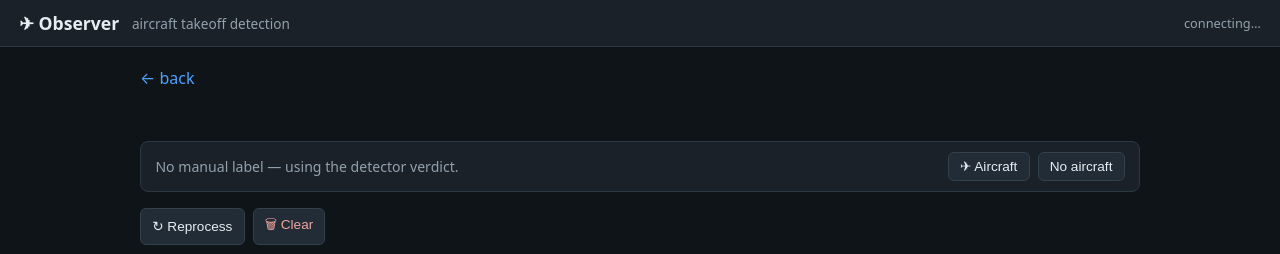
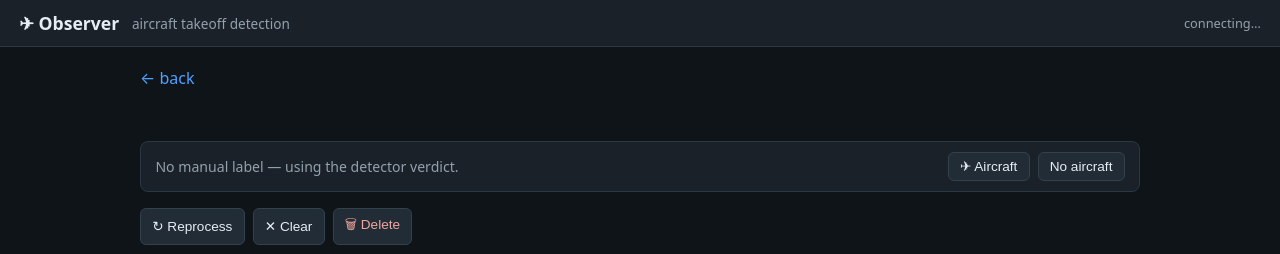
Before and after one commit to MUzzell/observer, a FastAPI app: template observer/web/templates/clip_detail.html in a window 1280 px wide. Shown: the top 254 px of the page. Run offline with FastAPI, Linux system fonts and the light colour scheme; the template is opened without the code that fills it, so the values that code supplies are empty; some libraries are stand-ins or nearby versions.

Commit message:
Add 'delete' button

```diff
--- a/observer/web/app.py
+++ b/observer/web/app.py
@@ -250,6 +250,23 @@ def clear_clip(clip_id: int):
     return Response(status_code=200, headers={"HX-Redirect": "/"})
 
 
+@app.post("/clip/{clip_id}/delete")
+def delete_clip(clip_id: int):
+    """Delete a clip outright: drop its DB row AND wipe its media (video, audio
+    sidecar, evidence still) from disk. For irrelevant captures — unlike
+    ``clear``, nothing is left behind to be re-ingested."""
+    with get_session() as session:
+        clip = session.get(Video, clip_id)
+        if clip is None:
+            return Response(status_code=404)
+        filename, source_path, evidence_path = (
+            clip.filename, clip.source_path, clip.evidence_path)
+        session.delete(clip)
+        session.commit()
+    files.delete_clip_media(filename, source_path, evidence_path)
+    return Response(status_code=200, headers={"HX-Redirect": "/"})
+
+
 @app.post("/clip/{clip_id}/reprocess")
 def reprocess_clip(request: Request, clip_id: int):
     """Reset a clip's processing state and re-run the detector, whatever state
--- a/observer/web/templates/clip_detail.html
+++ b/observer/web/templates/clip_detail.html
@@ -30,10 +30,15 @@
             hx-confirm="Reprocess this clip? Its detector verdict will be recomputed.">
       ↻ Reprocess
     </button>
-    <button class="ctl-btn danger"
+    <button class="ctl-btn" title="remove the database entry; leave the files on disk"
             hx-post="/clip/{{ clip.id }}/clear"
             hx-confirm="Remove this clip from the database? The files on disk are left as-is.">
-      🗑 Clear
+      ✕ Clear
+    </button>
+    <button class="ctl-btn danger" title="wipe the clip and its stills from disk"
+            hx-post="/clip/{{ clip.id }}/delete"
+            hx-confirm="Permanently delete this clip? Its video, audio and evidence still will be wiped from disk. This cannot be undone.">
+      🗑 Delete
     </button>
   </div>
 
```
Also changed, not shown: observer/storage/files.py.
